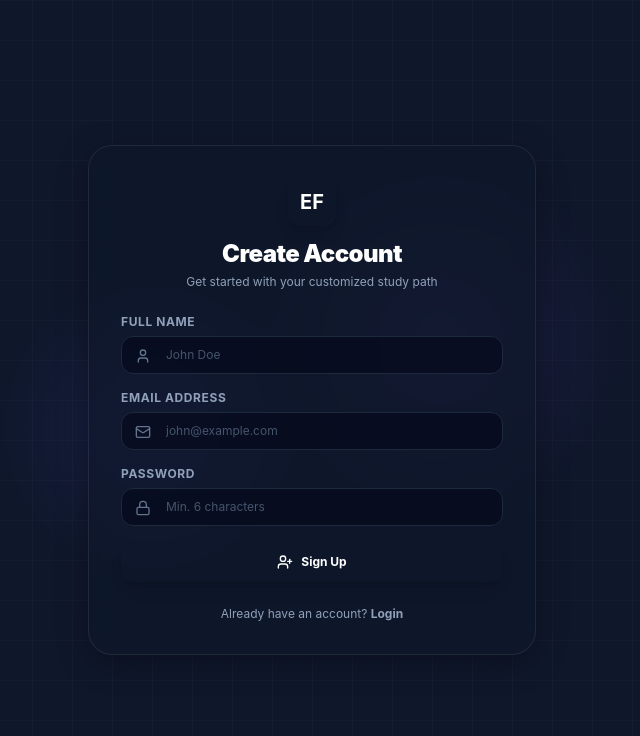
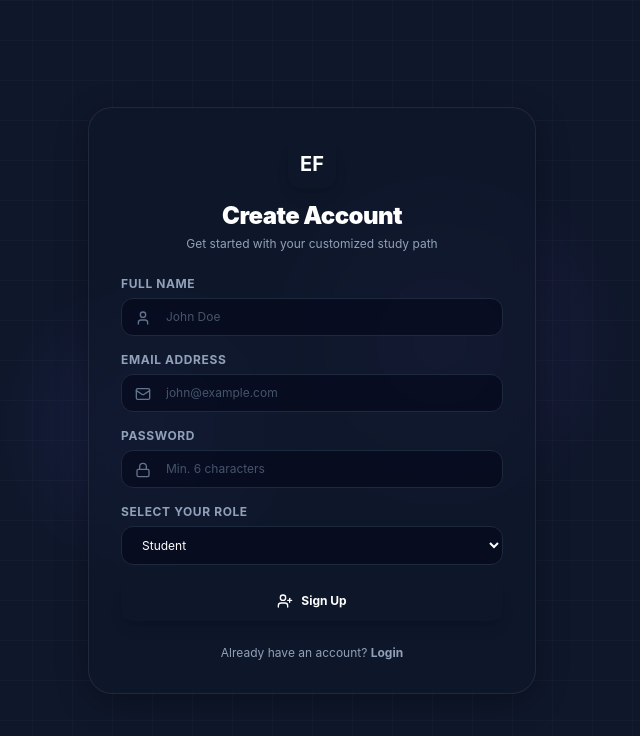
Before and after one commit to Aswanth611/LMS, a React (Vite) app in the folder frontend/: page /register in a window 1280 px wide. Shown: the top 736 px of the page, without its empty margins (328-968 px from the left). Built offline with nearby package versions, Linux system fonts and the light colour scheme.

Commit message:
Replaced project with new code

```diff
--- a/frontend/src/pages/Register.jsx
+++ b/frontend/src/pages/Register.jsx
@@ -8,6 +8,7 @@ const Register = () => {
   const [name, setName] = useState('');
   const [email, setEmail] = useState('');
   const [password, setPassword] = useState('');
+  const [role, setRole] = useState('student');
   const [loading, setLoading] = useState(false);
 
   const navigate = useNavigate();
@@ -15,8 +16,9 @@ const Register = () => {
   // Redirect if already logged in
   useEffect(() => {
     if (user) {
-      // If student is logged in, navigate to tracks choice if they haven't selected one
-      if (user.role === 'student' && !user.selectedTrack) {
+      if (user.role === 'mentor') {
+        navigate('/mentor-dashboard');
+      } else if (user.role === 'student' && !user.selectedTrack) {
         navigate('/tracks');
       } else {
         navigate('/dashboard');
@@ -35,10 +37,14 @@ const Register = () => {
     }
 
     setLoading(true);
-    const success = await register(name, email, password, 'student');
+    const success = await register(name, email, password, role);
     setLoading(false);
     if (success) {
-      navigate('/tracks');
+      if (role === 'mentor') {
+        navigate('/mentor-dashboard');
+      } else {
+        navigate('/tracks');
+      }
     }
   };
 
@@ -119,6 +125,20 @@ const Register = () => {
             </div>
           </div>
 
+          <div>
+            <label className="text-xs font-bold text-slate-400 uppercase tracking-wider block mb-1.5">
+              Select Your Role
+            </label>
+            <select
+              value={role}
+              onChange={(e) => setRole(e.target.value)}
+              className="w-full bg-slate-950/60 border border-slate-800 focus:border-brand-500 rounded-xl px-4 py-2.5 text-xs text-white focus:outline-none focus:ring-0 transition-colors"
+            >
+              <option value="student">Student</option>
+              <option value="mentor">Mentor</option>
+            </select>
+          </div>
+
           <button
             type="submit"
             disabled={loading}
```
Also changed, not shown: 2 other files (tests, documents, lock files or other folders).
